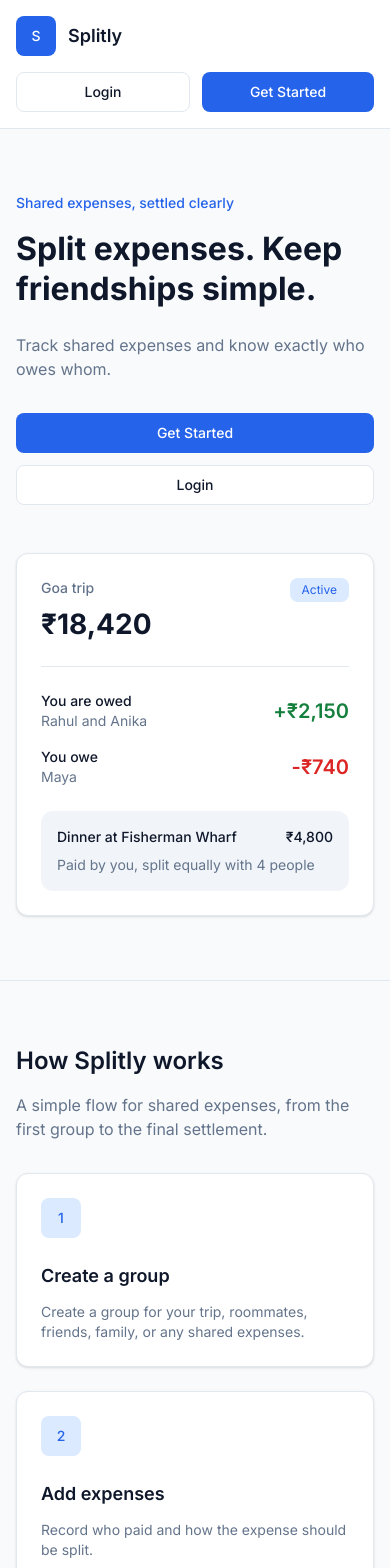
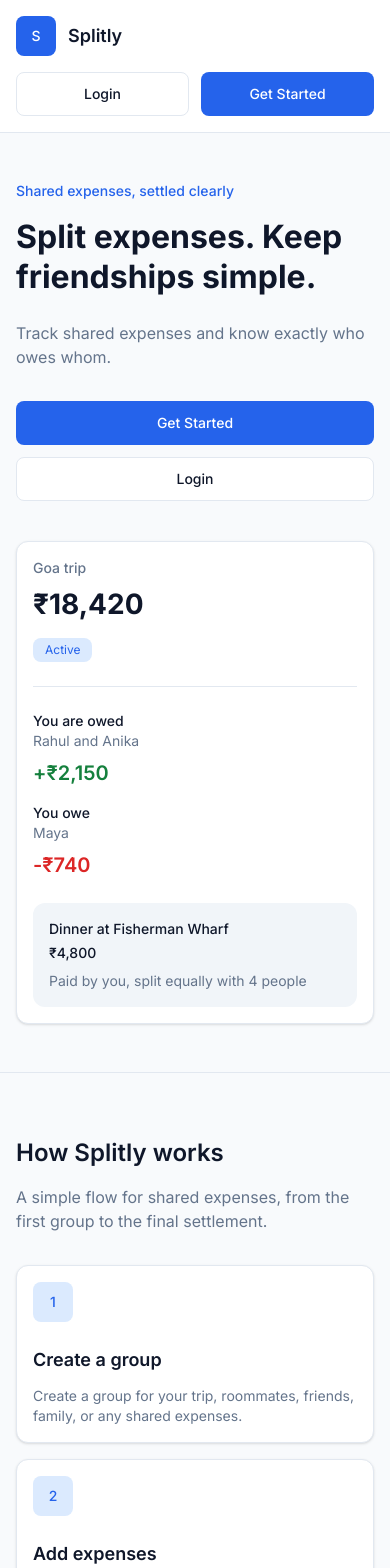
Before and after one commit to My-Next-Developer/splitly, a Next.js app: page / in a window 390 px wide. Shown: the top 1568 px of the page. Built offline with nearby package versions, Linux system fonts and the light colour scheme.

Commit message:
Feat: mobile compatibility

```diff
--- a/src/app/(auth)/signup/page.tsx
+++ b/src/app/(auth)/signup/page.tsx
@@ -4,7 +4,7 @@ import { SignupForm } from "./signup-form";
 
 export default function SignupPage() {
   return (
-    <main className="flex min-h-screen items-center justify-center bg-background px-4 py-16 sm:px-6 lg:px-8">
+    <main className="flex min-h-screen items-center justify-center bg-background px-4 py-8 sm:px-6 sm:py-16 lg:px-8">
       <section className="w-full max-w-md" aria-labelledby="signup-heading">
         <Link
           href="/"
@@ -17,7 +17,7 @@ export default function SignupPage() {
         </Link>
 
         <Card>
-          <div className="mb-8 text-center">
+          <div className="mb-6 text-center sm:mb-8">
             <h1 id="signup-heading" className="text-page-heading">
               Create your Splitly account
             </h1>
--- a/src/app/(dashboard)/dashboard/page.tsx
+++ b/src/app/(dashboard)/dashboard/page.tsx
@@ -22,13 +22,18 @@ export default async function DashboardPage() {
   return (
     <main className="min-h-screen bg-background px-4 py-12 sm:px-6 lg:px-8">
       <section className="mx-auto max-w-4xl">
-        <div className="flex items-center justify-between gap-4">
-          <div>
+        <div className="flex flex-col gap-6 sm:flex-row sm:items-center sm:justify-between">
+          <div className="min-w-0">
             <p className="text-secondary text-foreground-muted">Welcome back</p>
             <h1 className="text-page-heading">Your Splitly dashboard</h1>
           </div>
           <form action="/auth/logout" method="post">
-            <button type="submit" className="text-label text-primary hover:text-primary-hover">Log out</button>
+            <button
+              type="submit"
+              className="min-h-11 rounded-control text-label text-primary hover:text-primary-hover focus-visible:outline-2 focus-visible:outline-offset-2 focus-visible:outline-primary sm:px-0"
+            >
+              Log out
+            </button>
           </form>
         </div>
       </section>
--- a/src/app/page.tsx
+++ b/src/app/page.tsx
@@ -39,11 +39,11 @@ export default function Home() {
             <span>Splitly</span>
           </Link>
 
-          <div className="flex items-center gap-3">
-            <Button href="/login" variant="secondary" className="flex-1 sm:flex-none">
+          <div className="grid grid-cols-2 gap-3 sm:flex sm:items-center">
+            <Button href="/login" variant="secondary">
               Login
             </Button>
-            <Button href="/signup" className="flex-1 sm:flex-none">
+            <Button href="/signup">
               Get Started
             </Button>
           </div>
@@ -51,7 +51,7 @@ export default function Home() {
       </header>
 
       <section className="border-b border-border">
-        <div className="mx-auto grid max-w-6xl gap-12 px-4 py-16 sm:px-6 sm:py-20 lg:grid-cols-[1fr_448px] lg:items-center lg:px-8 lg:py-24">
+        <div className="mx-auto grid max-w-6xl gap-10 px-4 py-12 sm:px-6 sm:py-20 lg:grid-cols-[minmax(0,1fr)_minmax(320px,448px)] lg:items-center lg:gap-12 lg:px-8 lg:py-24">
           <div className="max-w-2xl">
             <p className="mb-4 text-label text-primary">Shared expenses, settled clearly</p>
             <h1 className="text-page-heading">
@@ -61,7 +61,7 @@ export default function Home() {
               Track shared expenses and know exactly who owes whom.
             </p>
 
-            <div className="mt-8 flex flex-col gap-3 sm:flex-row">
+            <div className="mt-8 grid gap-3 sm:inline-grid sm:grid-cols-2">
               <Button href="/signup">Get Started</Button>
               <Button href="/login" variant="secondary">
                 Login
@@ -70,37 +70,37 @@ export default function Home() {
           </div>
 
           <Card className="bg-surface">
-            <div className="flex items-start justify-between gap-6 border-b border-border pb-6">
+            <div className="flex flex-col gap-4 border-b border-border pb-6 sm:flex-row sm:items-start sm:justify-between">
               <div>
                 <p className="text-label text-foreground-muted">Goa trip</p>
                 <p className="mt-2 text-large-amount">₹18,420</p>
               </div>
-              <span className="rounded-control bg-primary-subtle px-3 py-1 text-caption text-primary">
+              <span className="w-fit rounded-control bg-primary-subtle px-3 py-1 text-caption text-primary">
                 Active
               </span>
             </div>
 
             <div className="space-y-4 py-6">
-              <div className="flex items-center justify-between gap-4">
-                <div>
+              <div className="flex flex-col gap-2 sm:flex-row sm:items-center sm:justify-between sm:gap-4">
+                <div className="min-w-0">
                   <p className="text-label">You are owed</p>
                   <p className="text-secondary text-foreground-muted">Rahul and Anika</p>
                 </div>
-                <p className="text-amount text-success">+₹2,150</p>
+                <p className="text-amount text-success sm:text-right">+₹2,150</p>
               </div>
-              <div className="flex items-center justify-between gap-4">
-                <div>
+              <div className="flex flex-col gap-2 sm:flex-row sm:items-center sm:justify-between sm:gap-4">
+                <div className="min-w-0">
                   <p className="text-label">You owe</p>
                   <p className="text-secondary text-foreground-muted">Maya</p>
                 </div>
-                <p className="text-amount text-danger">-₹740</p>
+                <p className="text-amount text-danger sm:text-right">-₹740</p>
               </div>
             </div>
 
             <div className="rounded-card bg-surface-muted p-4">
-              <div className="flex items-center justify-between gap-4">
+              <div className="flex flex-col gap-1 sm:flex-row sm:items-center sm:justify-between sm:gap-4">
                 <p className="text-label">Dinner at Fisherman Wharf</p>
-                <p className="text-label">₹4,800</p>
+                <p className="text-label sm:text-right">₹4,800</p>
               </div>
               <p className="mt-2 text-secondary text-foreground-muted">
                 Paid by you, split equally with 4 people
@@ -118,7 +118,7 @@ export default function Home() {
           </p>
         </div>
 
-        <div className="mt-8 grid gap-6 md:grid-cols-3">
+        <div className="mt-8 grid gap-4 sm:gap-6 md:grid-cols-3">
           {steps.map((step) => (
             <Card key={step.number}>
               <div className="mb-6 flex size-10 items-center justify-center rounded-control bg-primary-subtle text-label text-primary">
--- a/src/components/ui/button.tsx
+++ b/src/components/ui/button.tsx
@@ -33,7 +33,7 @@ function getButtonClassName({
   variant?: ButtonVariant;
 }) {
   const baseClass =
-    "inline-flex min-h-10 items-center justify-center rounded-control px-4 py-2 text-label transition-colors focus-visible:outline-2 focus-visible:outline-offset-2 focus-visible:outline-primary disabled:cursor-not-allowed disabled:opacity-60";
+    "inline-flex min-h-11 max-w-full items-center justify-center rounded-control px-4 py-2 text-center text-label transition-colors focus-visible:outline-2 focus-visible:outline-offset-2 focus-visible:outline-primary disabled:cursor-not-allowed disabled:opacity-60";
 
   const variantClass =
     variant === "primary"
--- a/src/components/ui/card.tsx
+++ b/src/components/ui/card.tsx
@@ -6,7 +6,7 @@ export function Card({ className, ...props }: CardProps) {
   return (
     <div
       className={[
-        "rounded-card border border-border bg-surface p-6 shadow-sm",
+        "rounded-card border border-border bg-surface p-4 shadow-sm sm:p-6",
         className,
       ]
         .filter(Boolean)
--- a/src/components/ui/form-message.tsx
+++ b/src/components/ui/form-message.tsx
@@ -7,7 +7,7 @@ export function FormMessage({ tone, children }: FormMessageProps) {
   return (
     <div
       className={[
-        "rounded-control border px-4 py-3 text-secondary",
+        "rounded-control border px-4 py-3 text-secondary break-words",
         tone === "success"
           ? "border-success bg-success-subtle text-success"
           : "border-danger bg-danger-subtle text-danger",
--- a/src/components/ui/text-field.tsx
+++ b/src/components/ui/text-field.tsx
@@ -36,7 +36,7 @@ export function TextField({
         aria-describedby={describedBy || undefined}
         aria-invalid={error ? "true" : undefined}
         className={[
-          "min-h-12 w-full rounded-control border bg-surface px-3 py-2 text-body text-foreground outline-none transition-colors placeholder:text-foreground-muted focus:border-primary focus:ring-2 focus:ring-primary-subtle",
+          "min-h-12 w-full max-w-full rounded-control border bg-surface px-3 py-2 text-body text-foreground outline-none transition-colors placeholder:text-foreground-muted focus:border-primary focus:ring-2 focus:ring-primary-subtle",
           error ? "border-danger" : "border-border",
           className,
         ]
```
Also changed, not shown: src/app/(auth)/login/page.tsx (+19 -7 lines).
